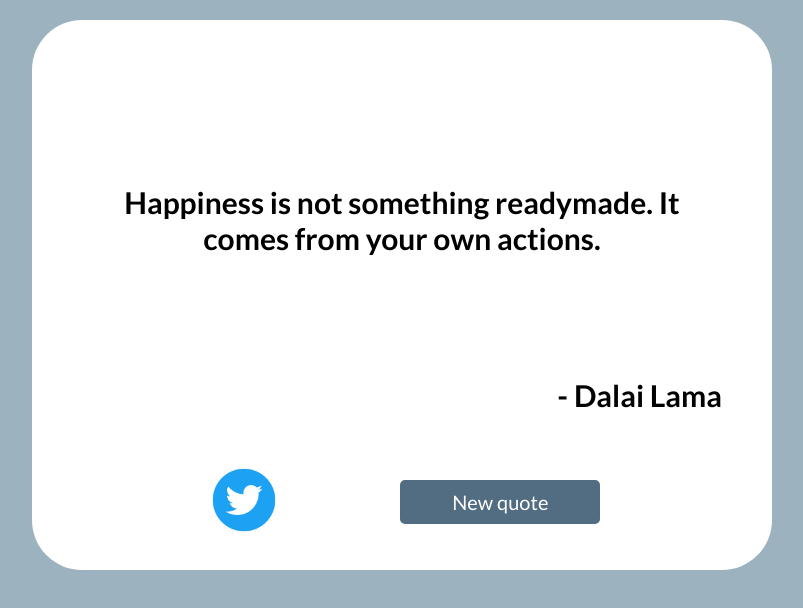
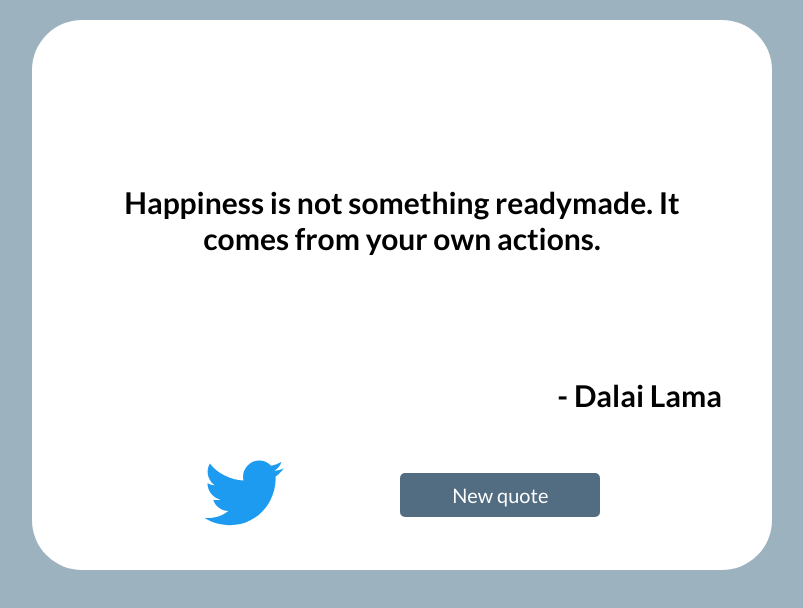
Before and after one commit to jmcarvajalj/random-quote-machine, a React (Vite) app: page / in a window 1280 px wide. Shown: the top 608 px of the page, without its empty margins (238-1041 px from the left). Built offline with nearby package versions, Linux system fonts and the light colour scheme.

Commit message:
test using svg instead of png

```diff
--- a/src/App.jsx
+++ b/src/App.jsx
@@ -26,7 +26,7 @@ export default function App() {
         <h4>- {currentQuote.author}</h4>
       </div>
       <div className="buttons">
-        <a target="_blank" href="twitter.com/intent/tweet" id="tweet-quote" rel="noreferrer"><img id="twitter-logo" src="./src/assets/twitter-logo.png" alt="twitter-logo" /></a>
+        <a target="_blank" href="twitter.com/intent/tweet" id="tweet-quote" rel="noreferrer"><img id="twitter-logo" src="./src/assets/twitter-logo.svg" alt="twitter-logo" /></a>
         <button onClick={getNewQuote} id="new-quote">New quote</button>
       </div>
     </div>
```
Also changed, not shown: src/assets/twitter-logo.svg (added).
